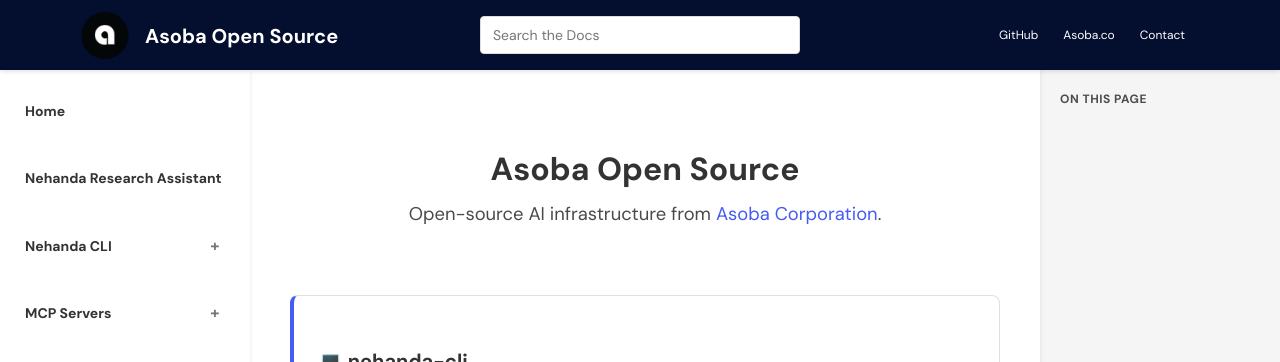
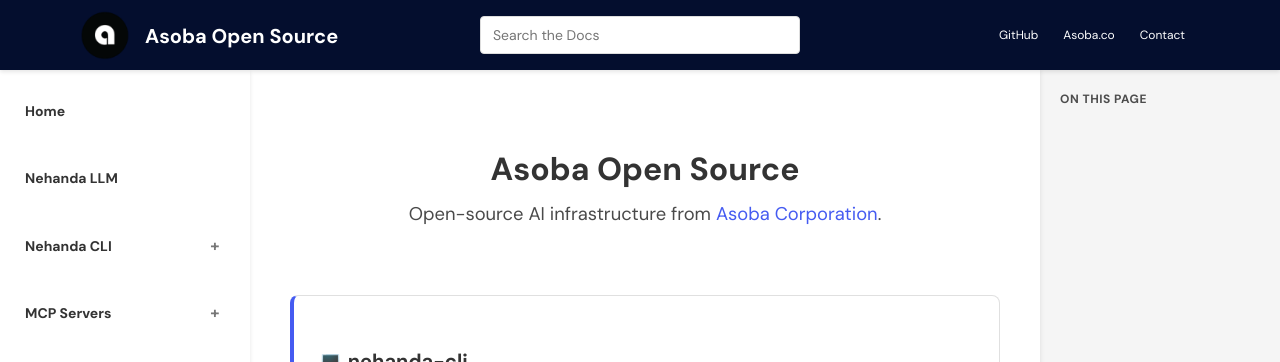
Before and after one commit to AsobaCloud/asobacode.github.io, a Jekyll site: the page built from index.md, in a window 1280 px wide. Shown: the top 362 px of the page. Built offline with Jekyll 4.4.1, drawn with Linux system fonts in a browser that asks for light colours; a script that is not in the unit is left out.

Commit message:
updating side bar

```diff
--- a/_layouts/default.html
+++ b/_layouts/default.html
@@ -50,7 +50,7 @@ layout: default
         <!-- Nehanda Model -->
         <li class="nav-item">
           <div class="nav-header">
-            <a href="{{ site.baseurl }}/nehanda-model">Nehanda Research Assistant</a>
+            <a href="{{ site.baseurl }}/nehanda-model">Nehanda LLM</a>
           </div>
         </li>
 
```
